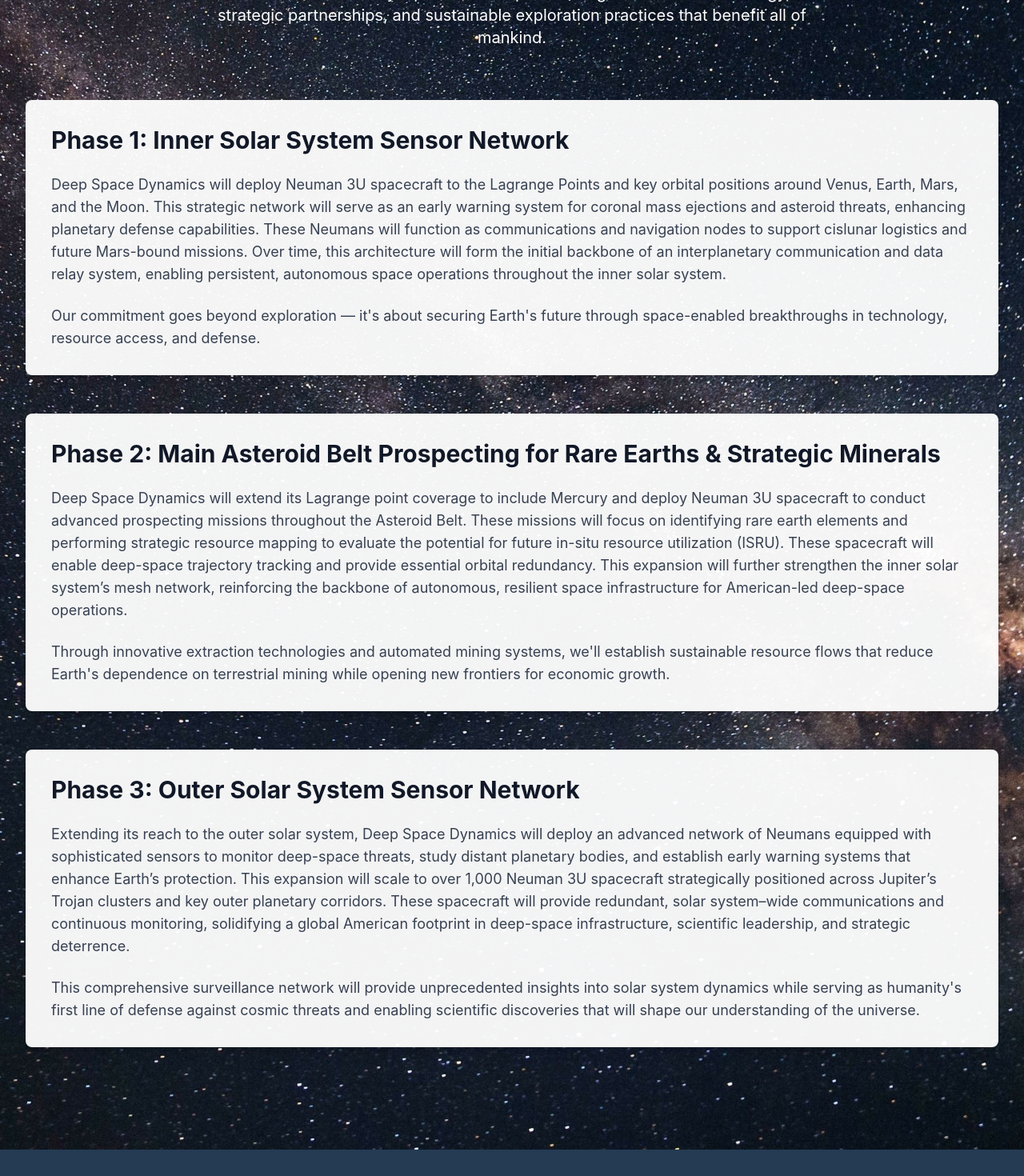
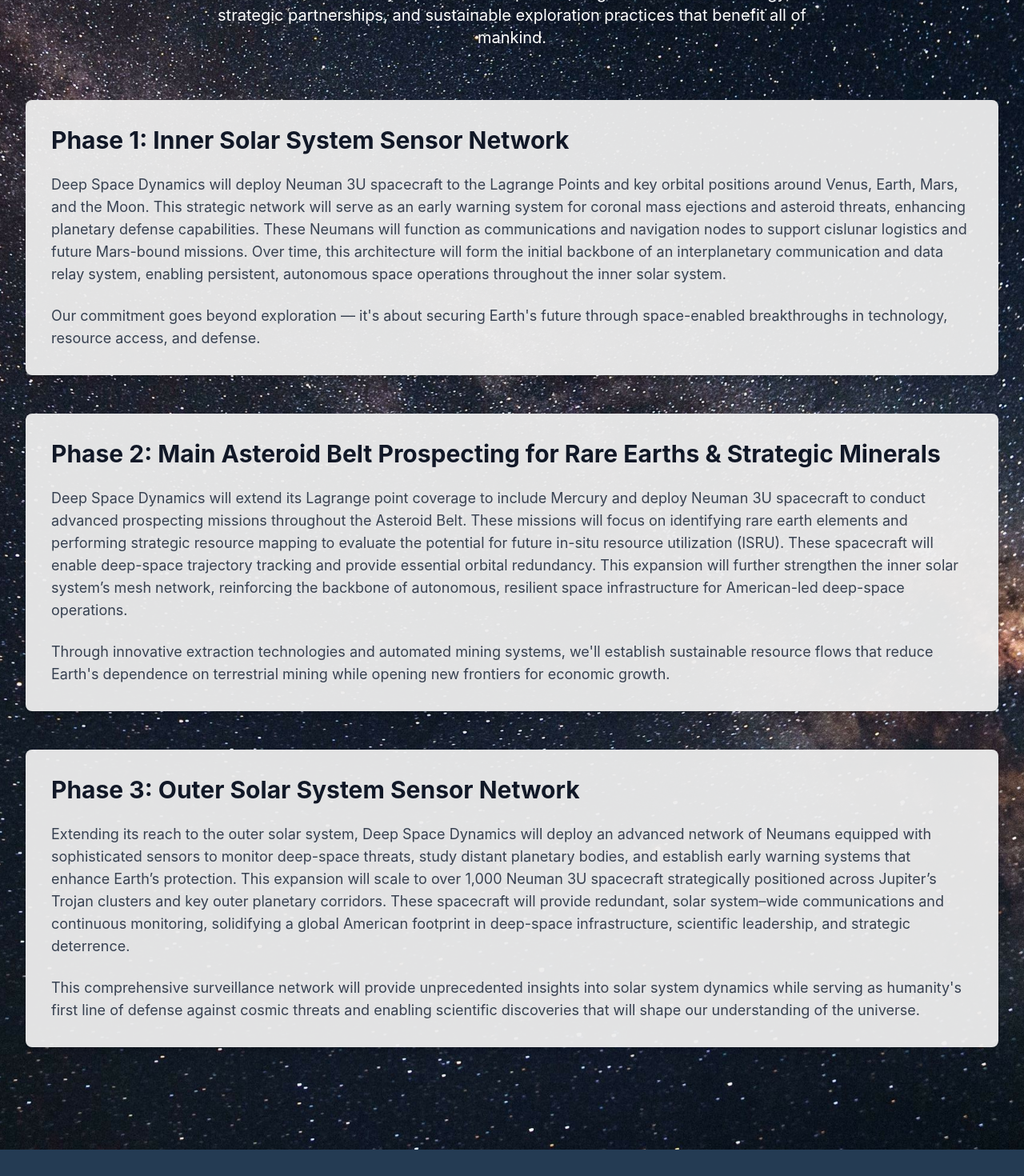
Before and after one commit to tommytoyou/deep-space-dynamics, a React (Create React App) app: page /mission in a window 1280 px wide. Shown: the part 240-1710 px from the top of the page at 80% size. Built offline with nearby package versions, Linux system fonts and the light colour scheme; the HTML template or start-up script is replaced by a standard one.

Commit message:
Change phase box background to #eeeeee

```diff
--- a/src/pages/Mission.jsx
+++ b/src/pages/Mission.jsx
@@ -19,7 +19,7 @@ const Mission = () => {
           </div>
 
           {/* Phase 1 */}
-          <div className="bg-white bg-opacity-95 rounded-lg shadow-lg p-8 mb-12">
+          <div className="bg-[#eeeeee] bg-opacity-95 rounded-lg shadow-lg p-8 mb-12">
             <h2 className="text-3xl font-bold text-gray-900 mb-6">Phase 1: Inner Solar System Sensor Network</h2>
             <p className="text-lg text-gray-700 mb-6">
               Deep Space Dynamics will deploy Neuman 3U spacecraft to the Lagrange Points and key orbital positions around Venus, Earth, Mars, and the Moon. This strategic network will serve as an early warning system for coronal mass ejections and asteroid threats, enhancing planetary defense capabilities. These Neumans will function as communications and navigation nodes to support cislunar logistics and future Mars-bound missions. Over time, this architecture will form the initial backbone of an interplanetary communication and data relay system, enabling persistent, autonomous space operations throughout the inner solar system.
@@ -30,7 +30,7 @@ const Mission = () => {
           </div>
 
           {/* Phase 2 */}
-          <div className="bg-white bg-opacity-95 rounded-lg shadow-lg p-8 mb-12">
+          <div className="bg-[#eeeeee] bg-opacity-95 rounded-lg shadow-lg p-8 mb-12">
             <h2 className="text-3xl font-bold text-gray-900 mb-6">Phase 2: Main Asteroid Belt Prospecting for Rare Earths & Strategic Minerals</h2>
             <p className="text-lg text-gray-700 mb-6">
               Deep Space Dynamics will extend its Lagrange point coverage to include Mercury and deploy Neuman 3U spacecraft to conduct advanced prospecting missions throughout the Asteroid Belt. These missions will focus on identifying rare earth elements and performing strategic resource mapping to evaluate the potential for future in-situ resource utilization (ISRU). These spacecraft will enable deep-space trajectory tracking and provide essential orbital redundancy. This expansion will further strengthen the inner solar system’s mesh network, reinforcing the backbone of autonomous, resilient space infrastructure for American-led deep-space operations.
@@ -41,7 +41,7 @@ const Mission = () => {
           </div>
 
           {/* Phase 3 */}
-          <div className="bg-white bg-opacity-95 rounded-lg shadow-lg p-8 mb-12">
+          <div className="bg-[#eeeeee] bg-opacity-95 rounded-lg shadow-lg p-8 mb-12">
             <h2 className="text-3xl font-bold text-gray-900 mb-6">Phase 3: Outer Solar System Sensor Network</h2>
             <p className="text-lg text-gray-700 mb-6">
               Extending its reach to the outer solar system, Deep Space Dynamics will deploy an advanced network of Neumans equipped with sophisticated sensors to monitor deep-space threats, study distant planetary bodies, and establish early warning systems that enhance Earth’s protection. This expansion will scale to over 1,000 Neuman 3U spacecraft strategically positioned across Jupiter’s Trojan clusters and key outer planetary corridors. These spacecraft will provide redundant, solar system–wide communications and continuous monitoring, solidifying a global American footprint in deep-space infrastructure, scientific leadership, and strategic deterrence.
```
